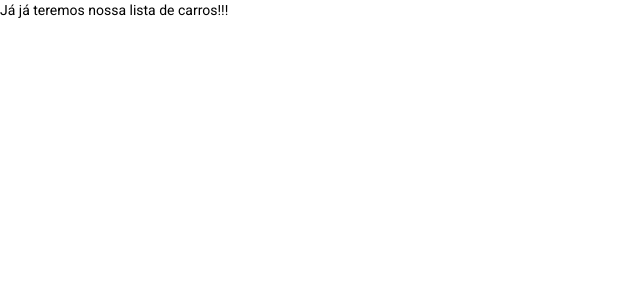
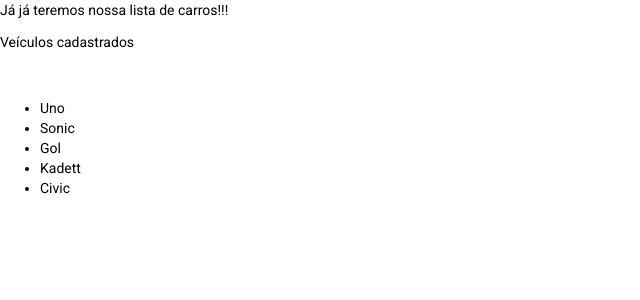
Before and after one commit to ocassioteles/projectalpha, an Angular app: page /List in a window 1280 px wide. Shown: the top 300 px of the page, without its empty margins (0-640 px from the left). Built offline with nearby package versions, Linux system fonts and the light colour scheme.

Commit message:
alteracao

```diff
--- a/src/app/app.module.ts
+++ b/src/app/app.module.ts
@@ -8,7 +8,7 @@
 import {MatCardModule} from '@angular/material/card';
 import { RegistrationComponent } from './views/registration/registration.component';
 import { ListComponent } from './views/list/list.component';
-
+import { MatSnackBarModule } from '@angular/material/snack-bar';
 @NgModule({
   declarations: [
     AppComponent,
@@ -20,7 +20,8 @@
     BrowserModule,
     AppRoutingModule,
     BrowserAnimationsModule,
-    MatCardModule
+    MatCardModule,
+    MatSnackBarModule
   ],
   providers: [],
   bootstrap: [AppComponent]
--- /dev/null
+++ b/src/app/services/vehicle.interface.ts
@@ -0,0 +1,6 @@
+export interface Vehicle {
+    name: string;
+    age: number;
+    brand?: string;
+    fuel?: string;
+}
--- a/src/app/views/list/list.component.html
+++ b/src/app/views/list/list.component.html
@@ -1 +1,14 @@
 <p>Já já teremos nossa lista de carros!!!</p>
+
+<p>Veículos cadastrados</p>
+  <mat-card *ngFor="">
+    <mat-card-title>Lista de veículos</mat-card-title>
+    <mat-card-subtitle>Descubra nossos veículos</mat-card-subtitle>
+    <mat-card-actions align="end">
+      <button>Acessar</button>
+    </mat-card-actions>
+  </mat-card>
+<br>
+<ul>
+  <li *ngFor="let vehicle of vehicle"> {{ vehicle.name }} </li>
+</ul>
--- a/src/app/views/list/list.component.ts
+++ b/src/app/views/list/list.component.ts
@@ -1,4 +1,6 @@
 import { Component, OnInit } from '@angular/core';
+import { Vehicle } from 'src/app/services/vehicle.interface';
+import { VehicleService } from 'src/app/services/vehicle.service';
 
 @Component({
   selector: 'app-list',
@@ -7,9 +9,20 @@
 })
 export class ListComponent implements OnInit {
 
-  constructor() { }
+  vehicle: Array<Vehicle>=[
+    {  age: 1994 , name: 'Uno'  , fuel: 'gasolina' },
+    {  age: 2013 , name: 'Sonic'  , fuel: 'flex' , brand: 'Chevrolet'},
+    {  age: 2010 , name: 'Gol'  , fuel: 'flex' },
+    {  age: 1992 , name: 'Kadett'  , fuel: 'alcool' , brand: 'Chevrolet'},
+    {  age: 2020 , name: 'Civic'  , fuel: 'flex' }
+  ]
 
-  ngOnInit(): void {
+  constructor() {
+
   }
 
+  ngOnInit()  {
+    console.log (this.vehicle)
+   }
+
 }
```
Also changed, not shown: src/app/services/vehicle.service.ts (added, +25 -0 lines), 1 other file (tests, documents, lock files or other folders).
